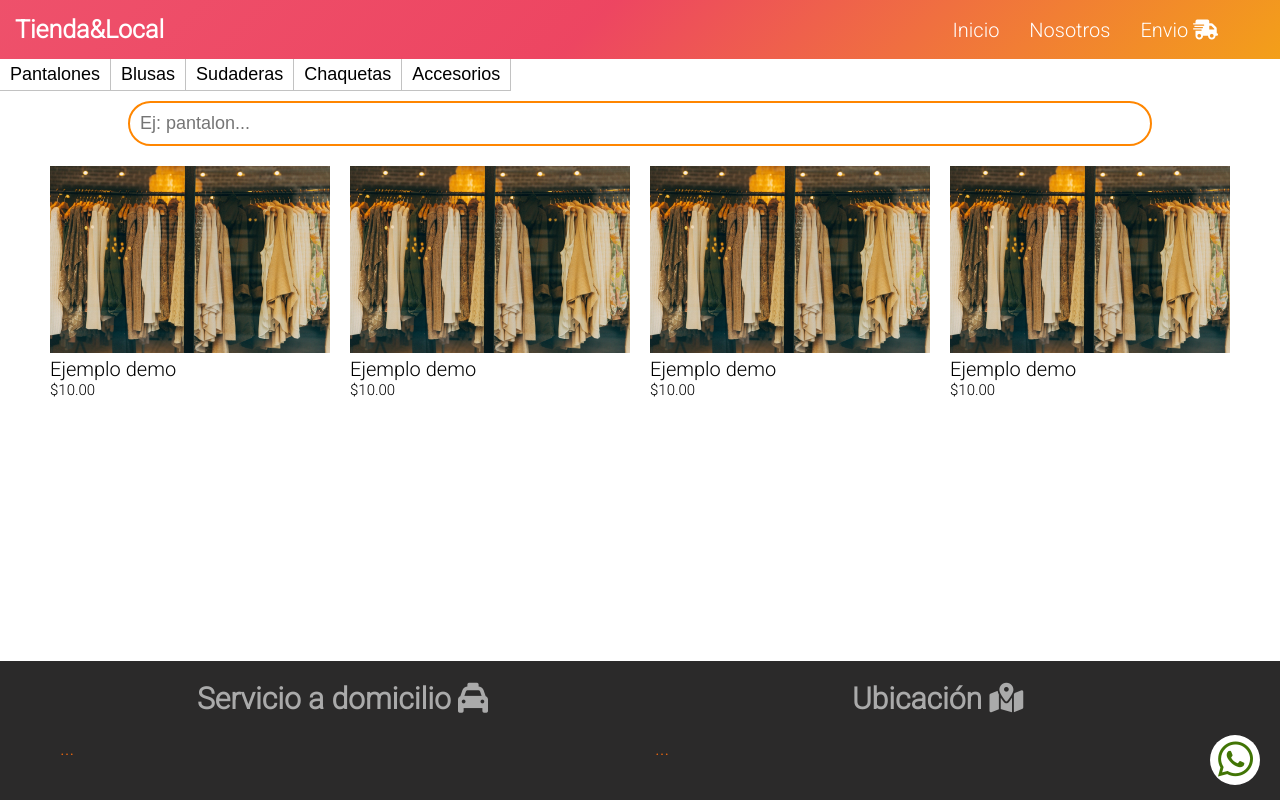
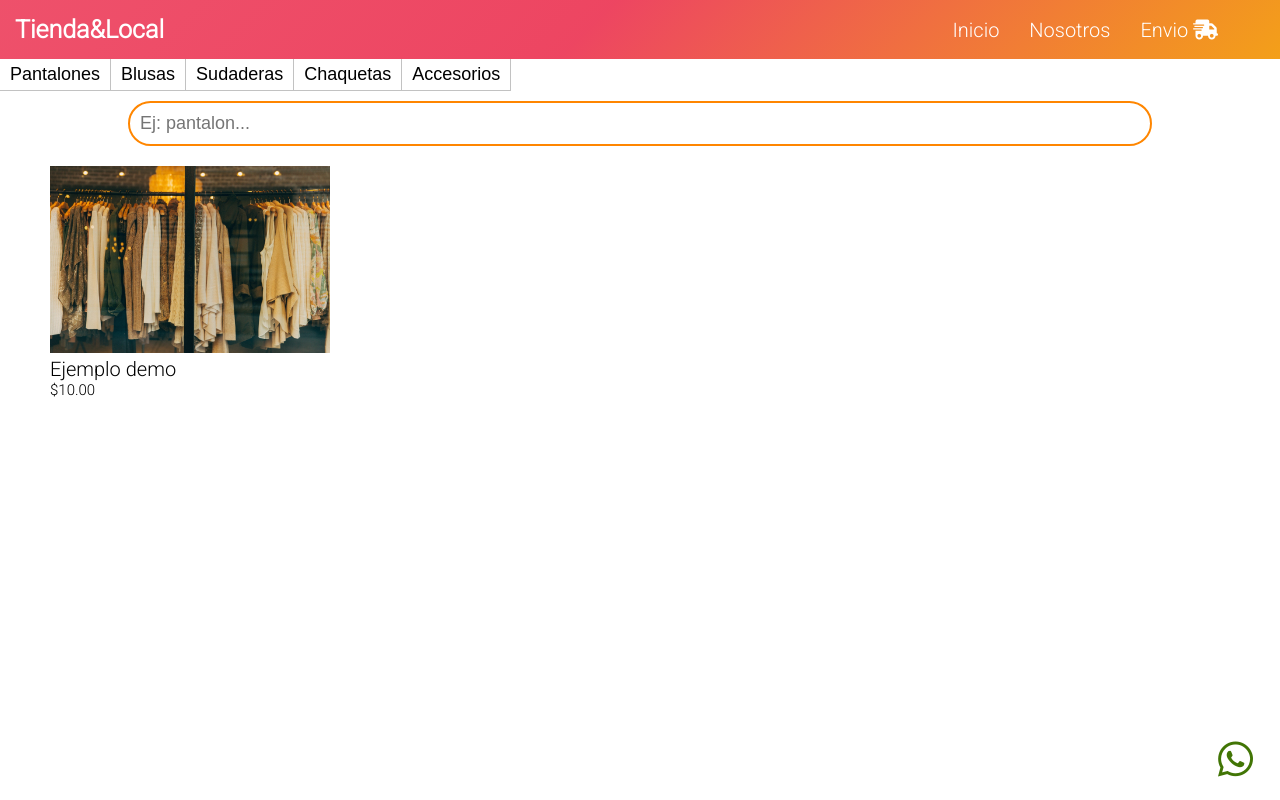
Before and after one commit to Yariel04/store, a plain HTML site: page index.html in a window 1280 px wide. Drawn offline with nearby package versions, Linux system fonts and the light colour scheme.

Commit message:
Cambios 15/09/2024

```diff
--- a/estilos.css
+++ b/estilos.css
@@ -31,6 +31,7 @@ p {
     max-width: 100%;
     margin: 0 auto;
 }
+
 .contenido-producto{
     margin-bottom: 20px;
 }
@@ -60,6 +61,7 @@ h3 {
     position: sticky;
     top:0;
     background-color: white;
+    z-index: 10;
     padding: 0 0 10px 0;
 }
 
@@ -127,6 +129,7 @@ h3 {
     position: sticky;
     top: 0;
     display: flex;
+    z-index: 10;
     align-items: center;
     justify-content: center;
     /* text-align: center; */
@@ -167,7 +170,6 @@ li{
 /*------pie de pagina-----*/
 
 .footer{
-    background-color: rgb(43, 42, 42);
     position: fixed;
     bottom: 0;
     width: 100%;
@@ -175,6 +177,7 @@ li{
 
 .footer-contenido{
     padding: 1rem 0rem 0rem 0rem;
+    background-color: rgb(43, 42, 42);
 }
 
 @media(min-width:768px){
@@ -183,7 +186,7 @@ li{
         display: grid;
         grid-template-columns: 1fr 1fr;
         column-gap: 3rem;
-
+        background-color: rgb(43, 42, 42);
     }
 }
 
--- a/index.html
+++ b/index.html
@@ -12,6 +12,7 @@
         <link rel="preconnect" href="https://fonts.googleapis.com">
         <link rel="preconnect" href="https://fonts.gstatic.com" crossorigin>
         <link href="https://fonts.googleapis.com/css2?family=Dancing+Script:wght@600&family=Roboto:wght@300&display=swap" rel="stylesheet">
+        <link rel="stylesheet" href="https://cdnjs.cloudflare.com/ajax/libs/animate.css/4.1.1/animate.min.css"/>
     </head>
     <body>
         <header class="header"></header>
--- a/index.js
+++ b/index.js
@@ -1,5 +1,5 @@
 //CREAR ELEMENTOS
-function creator(father,typeElement,classes= null,id= null,name= null,value = null,type= null,label= null) {
+export function creator(father,typeElement,classes= null,id= null,name= null,value = null,type= null,label= null) {
     if (typeElement != null) {
 
       var element = document.createElement(`${typeElement}`);
@@ -21,7 +21,7 @@ function creator(father,typeElement,classes= null,id= null,name= null,value = nu
 }
 
 //BUSCADOR
-const search_products = ()=>{
+export const search_products = ()=>{
     if(document.querySelector(`.search-all`)){
         document.querySelector(`.search-all`).addEventListener("keyup",function(e){
             var tables_lines = document.querySelectorAll('.search-lines');
@@ -48,7 +48,35 @@ const search_products = ()=>{
     }
 }
 
-const categorias = {
+//CARRUSEL
+export const carrousel = (json)=>{
+    if(json.father){
+        if(Array.isArray(json.array_img)){
+            let max_img = json.array_img.length;
+            var count = 0;
+            var last_value = 0;
+            if(max_img > 1){
+                setInterval(()=>{
+                    count++;
+                    //console.log(count)
+                    if(count < max_img){
+                        last_value = count;
+                        json.father.innerHTML = `<img class="animate__animated animate__fadeIn" src="${json.array_img[count]}"/>`
+                    }else{
+                        last_value--;
+                        console.log(last_value)
+                        if(last_value === 0){
+                            count = 0;
+                        }
+                        json.father.innerHTML = `<img class="animate__animated animate__fadeIn" src="${json.array_img[last_value]}"/>`
+                    }
+                },10000)
+            }
+        }
+    }
+}
+
+export const categorias = {
     pantalones : "Pantalones",
     blusas : "Blusas",
     sudaderas : "Sudaderas",
@@ -56,38 +84,14 @@ const categorias = {
     accesorios : "Accesorios",
 }
 
-const productos = {
+export const productos = {
     pantalones : [
         {
             productos : "Ejemplo demo",
             piezas : "",
             talla : "",
             precio : "$10.00",
-            img : "img/ropa.jpg",
-            identfier : "",
-        },
-        {
-            productos : "Ejemplo demo",
-            piezas : "",
-            talla : "",
-            precio : "$10.00",
-            img : "img/ropa.jpg",
-            identfier : "",
-        },
-        {
-            productos : "Ejemplo demo",
-            piezas : "",
-            talla : "",
-            precio : "$10.00",
-            img : "img/ropa.jpg",
-            identfier : "",
-        },
-        {
-            productos : "Ejemplo demo",
-            piezas : "",
-            talla : "",
-            precio : "$10.00",
-            img : "img/ropa.jpg",
+            img : ["img/ropa.jpg","img/chicle.jpg"],
             identfier : "",
         },
     ],
@@ -97,13 +101,21 @@ const productos = {
             piezas : "",
             talla : "",
             precio : "$10.00",
-            img : "img/ropa.jpg",
+            img : ["img/ropa.jpg","img/chicle.jpg","img/chicle2.jpg"],
+            identfier : "",
+        },
+        {
+            productos : "Ejemplo demo",
+            piezas : "",
+            talla : "",
+            precio : "$10.00",
+            img : ["img/ropa.jpg","img/micro1.webp","img/micro2.jpg"],
             identfier : "",
         },
     ],
 };
 
-const informacion = {
+export const informacion = {
     contacto : {
         nombre : "",
         tel_movil : "5356107072",
@@ -116,7 +128,7 @@ const informacion = {
     }
 }
 
-const plantilla = {
+export const plantilla = {
     header : (data)=>{
         if(data.father){
             data.father.innerHTML =
@@ -131,8 +143,10 @@ const plantilla = {
                         <a href="#domicilio">Envio <i class="fas fa-shipping-fast"></i></a>
                     </nav>
                 </div>
-                <div class="seccion-categorias"></div>
-                <div class="seccion-search"></div>
+                <div class="container-categories">
+                    <div class="seccion-categorias"></div>
+                    <div class="seccion-search"></div>
+                </div>
             `
         }
     },
@@ -141,7 +155,7 @@ const plantilla = {
             data.father.innerHTML = `<input type="search" class="search-all" placeholder="Ej: pantalon..."/>`
         }
     },
-    footer : (data)=>{
+    footer_contenido : (data)=>{
         if(data.father){
             data.father.innerHTML =
             `
@@ -163,9 +177,16 @@ const plantilla = {
                         <h3>Ubicación <i class="fas fa-map-marked-alt"></i></h3>
                         <p>${data.ubicacion}</p>
                     </div>
-                    <div class="container-icon-WhatsApp">
-                        <a href="https://api.whatsapp.com/send?phone=${data.tel_movil}" target="blank" class="icon-whatsapp"><i class="fab fa-whatsapp"></i></a>
-                    </div>
+                </div>
+            `
+        }
+    },
+    footer_whatsapp: (data)=>{
+        if(data.father){
+            data.father.innerHTML =
+            `
+                <div class="container-icon-WhatsApp">
+                    <a href="https://api.whatsapp.com/send?phone=${data.tel_movil}" target="blank" class="icon-whatsapp"><i class="fab fa-whatsapp"></i></a>
                 </div>
             `
         }
@@ -175,10 +196,11 @@ const plantilla = {
             var  div_all = creator(data.father,'div',`seccion-producto${data.identfier} search-lines`)
             div_all.setAttribute('style','margin-bottom:10px;')
             var seccion = creator(div_all,'div','seccion-incluida')
-            var div_img = creator(seccion,'div','imagen-incluida')
+
+            var div_img = creator(seccion,'div',`imagen-incluida${data.identfier}`)
             var img = creator(div_img,'img')
                 img.setAttribute("src",`${data.img}`)
-            var div_lista = creator(div_img,'div','lista-incluida')
+            var div_lista = creator(seccion,'div','lista-incluida')
             div_lista.innerHTML =
             `
                 <ul>
@@ -195,7 +217,6 @@ const plantilla = {
         }
     }
 }
-
 
 ///ETIQUETAS///
 const headers = document.querySelector(".header")
@@ -250,12 +271,20 @@ if(contenido_producto){
 }
 
 if(footer){
-    plantilla.footer({
+    // plantilla.footer_contenido({
+    //     father : footer,
+    //     tel_movil : informacion.contacto.tel_movil,
+    //     ubicacion : informacion.contacto.ubicacion,
+    //     servicio_domicilio : informacion.contacto.servicio_domicilio,
+    // })
+
+    plantilla.footer_whatsapp({
         father : footer,
         tel_movil : informacion.contacto.tel_movil,
         ubicacion : informacion.contacto.ubicacion,
         servicio_domicilio : informacion.contacto.servicio_domicilio,
     })
+
 }
 
 function build_productos(json){
@@ -269,8 +298,13 @@ function build_productos(json){
                 piezas : res_prod.piezas,
                 talla : res_prod.talla,
                 precio : res_prod.precio,
-                img : res_prod.img,
+                img : res_prod.img[0],
                 identfier : index,
+            })
+
+            carrousel({
+                father : document.querySelector(`.imagen-incluida${index}`),
+                array_img : res_prod.img,
             })
         })
         search_products();
```
Also changed, not shown: nosotros.html (+5 -50 lines), nosotros.js (added, +18 -0 lines), img/chicle.jpg (added), img/chicle2.jpg (added), img/micro1.webp (added), img/micro2.jpg (added).
